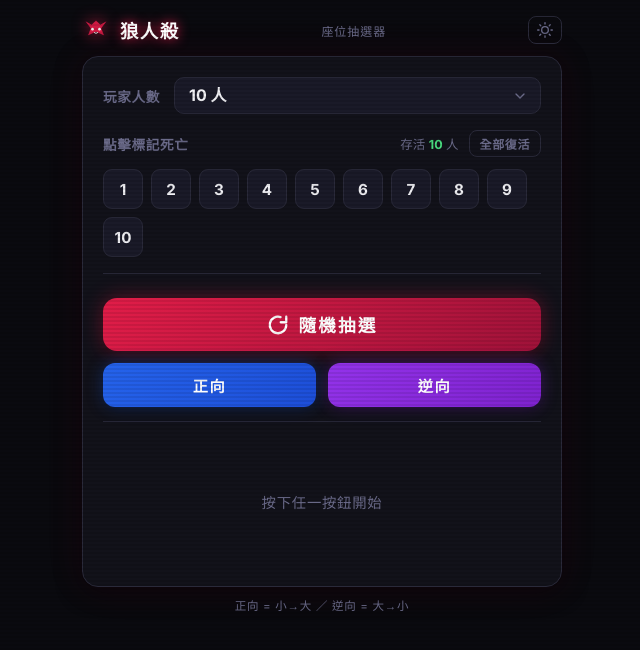
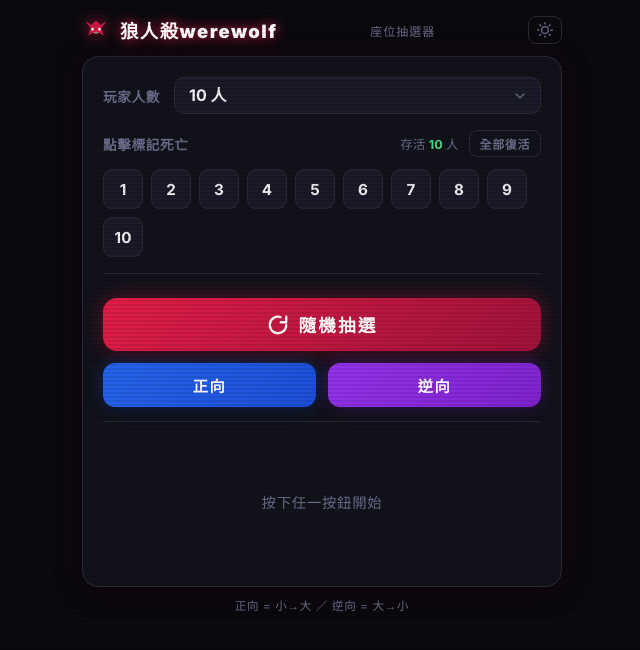
Before and after one commit to nia3943/werewolf-game, a plain HTML site: page index.html in a window 1280 px wide. Shown: the whole page, without its empty margins (318-958 px from the left). Drawn offline with Linux system fonts and the light colour scheme.

Commit message:
feat: update werewolf game title

```diff
--- a/index.html
+++ b/index.html
@@ -553,7 +553,7 @@
       <circle cx="40" cy="30" r="3" fill="#FFF"/>
       <path d="M28 38 Q32 42 36 38" stroke="#FFF" stroke-width="2" stroke-linecap="round" fill="none"/>
     </svg>
-    <h1 class="title">狼人殺</h1>
+    <h1 class="title">狼人殺werewolf</h1>
     <span class="subtitle">座位抽選器</span>
     <button class="btn-theme" id="themeToggle" onclick="toggleTheme()" aria-label="切換主題">
       <svg id="themeIcon" viewBox="0 0 24 24" fill="none" stroke="currentColor" stroke-width="2" stroke-linecap="round" stroke-linejoin="round"></svg>
```
